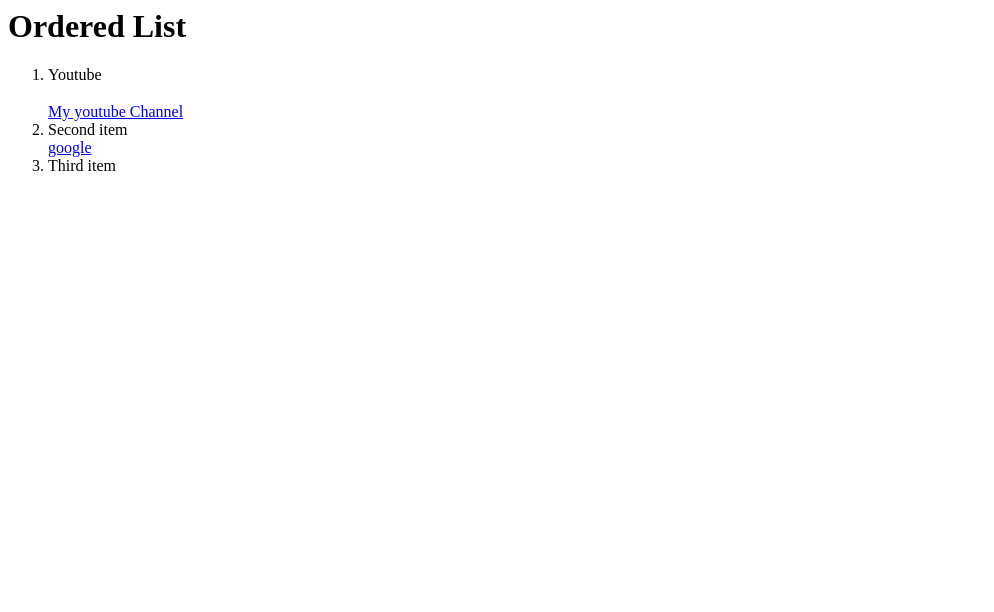
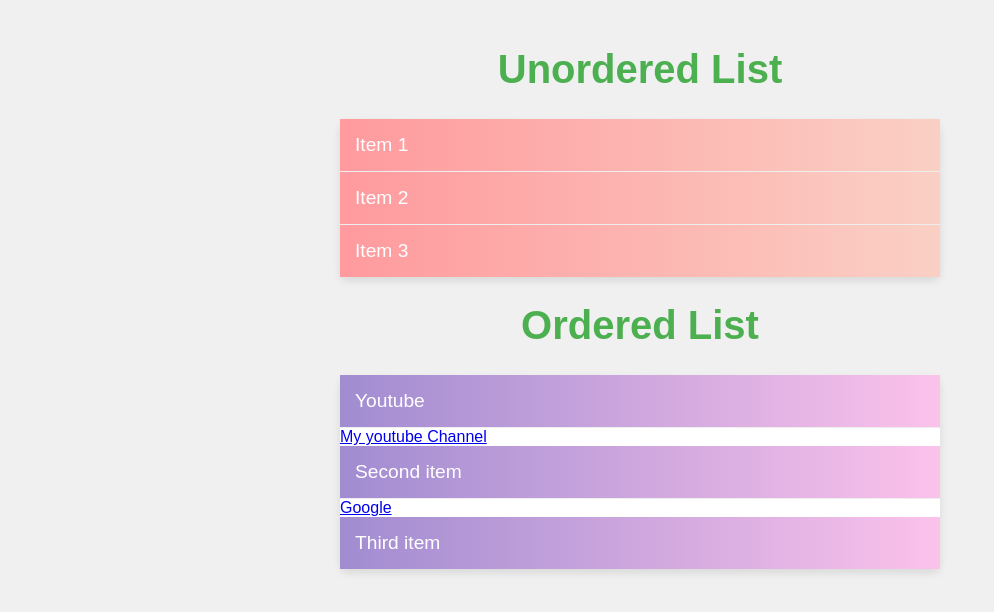
Before and after one commit to earlymann/subscribemychannel, a plain HTML site: page hekki.html in a window 1280 px wide. Shown: the whole page, without its empty margins (0-994 px from the left). Drawn offline with Linux system fonts and the light colour scheme.

Commit message:
Update hekki.html

```diff
--- a/hekki.html
+++ b/hekki.html
@@ -1,15 +1,78 @@
+<!DOCTYPE html>
 <html>
 <head>
-<title>HTML List</title>
+    <title>HTML Lists</title>
+    <style>
+        body {
+            font-family: 'Arial', sans-serif;
+            background: #f0f0f0;
+            color: #333;
+            margin: 0;
+            padding: 20px;
+        }
+
+        h1 {
+            color: #4CAF50;
+            text-align: center;
+            font-size: 2.5em;
+        }
+
+        ul, ol {
+            list-style: none;
+            padding: 0;
+            max-width: 600px;
+            margin: 20px auto;
+            border-radius: 8px;
+            background: #fff;
+            box-shadow: 0 4px 8px rgba(0,0,0,0.1);
+        }
+
+        ul li, ol li {
+            padding: 15px;
+            font-size: 1.2em;
+            border-bottom: 1px solid #eee;
+        }
+
+        ul li:last-child, ol li:last-child {
+            border-bottom: none;
+        }
+
+        ul li {
+            background: linear-gradient(90deg, #ff9a9e, #fad0c4);
+            color: #fff;
+        }
+
+        ol li {
+            background: linear-gradient(90deg, #a18cd1, #fbc2eb);
+            color: #fff;
+        }
+
+        ol li a, ul li a {
+            color: #fff;
+            text-decoration: none;
+            font-weight: bold;
+            transition: color 0.3s;
+        }
+
+        ol li a:hover, ul li a:hover {
+            color: #ffeb3b;
+        }
+    </style>
 </head>
 <body>
-<h1>Ordered List</h1>
-<ol>
-          <li>Youtube</li>
-          <h3></h3>
+    <h1>Unordered List</h1>
+    <ul>
+        <li>Item 1</li>
+        <li>Item 2</li>
+        <li>Item 3</li>
+    </ul>
+
+    <h1>Ordered List</h1>
+    <ol>
+        <li>Youtube</li>
         <a href="https://www.youtube.com/@A_TGAMINGNEPAL">My youtube Channel</a>
         <li>Second item</li>
-        <a href="www.google.com">google</a>
+        <a href="http://www.google.com">Google</a>
         <li>Third item</li>
     </ol>
 </body>
```
